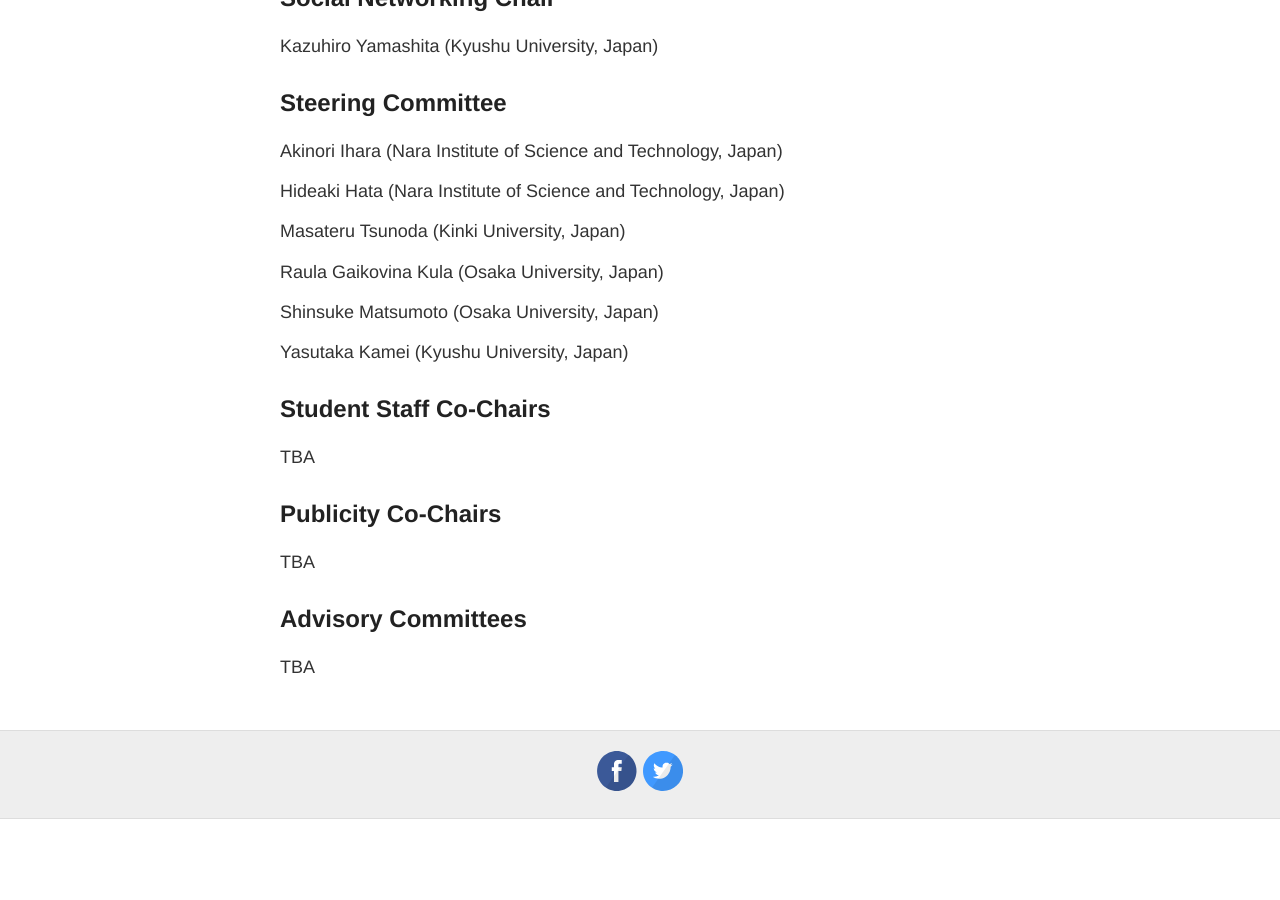
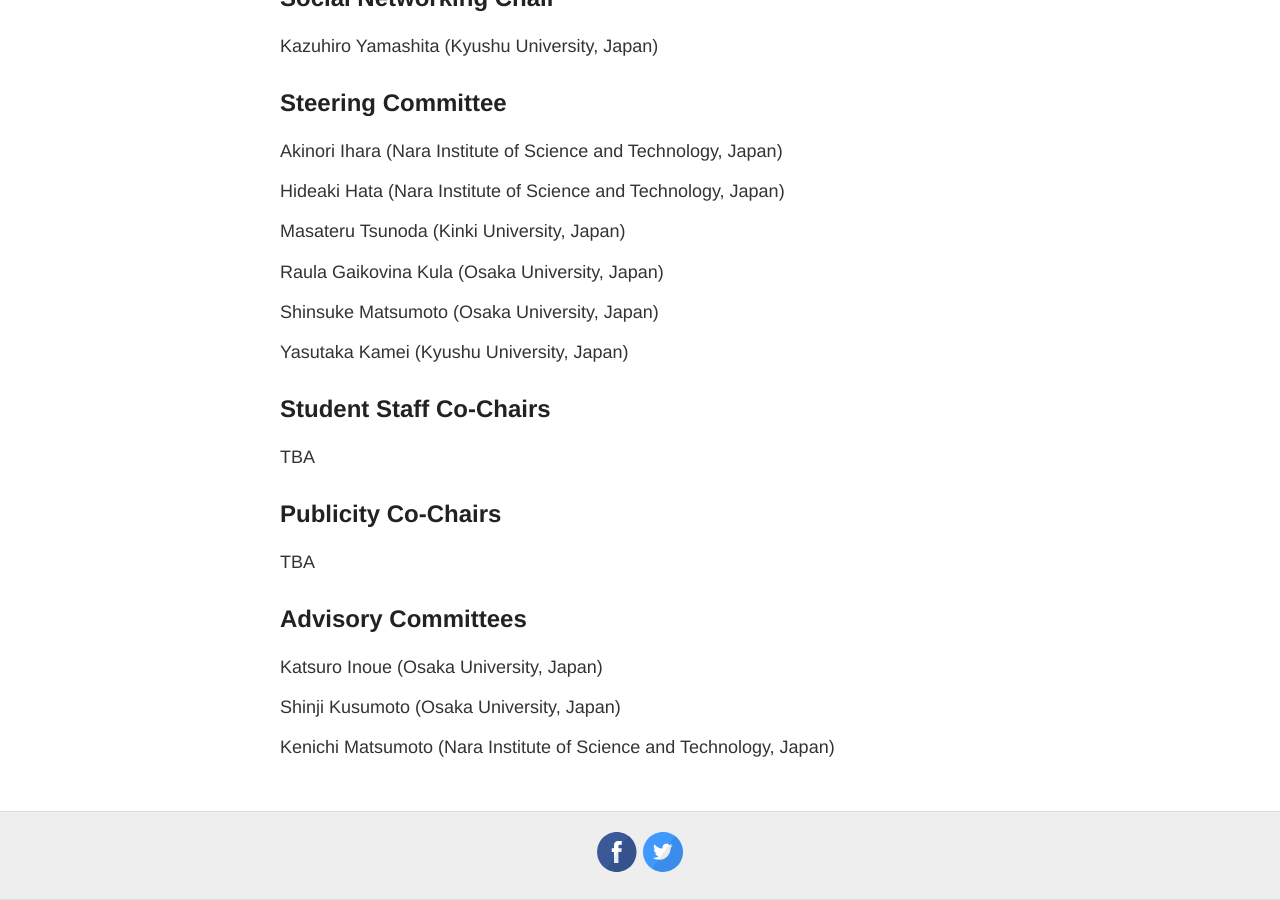
Before and after one commit to iwesep2017/iwesep2017.github.io, a Jekyll site: the page built from organization.md, in a window 1280 px wide and 900 px high, scrolled down 1536 px. Built offline with Jekyll 4.4.1, drawn with Linux system fonts in a browser that asks for light colours; before the commit the page ends 2355 px from its top, so only the background shows below that.

Commit message:
Add Advisory Committees

```diff
--- a/organization.md
+++ b/organization.md
@@ -73,4 +73,8 @@ TBA
 
 ## Advisory Committees
 
-TBA
+Katsuro Inoue (Osaka University, Japan)
+
+Shinji Kusumoto (Osaka University, Japan)
+
+Kenichi Matsumoto (Nara Institute of Science and Technology, Japan)
```
